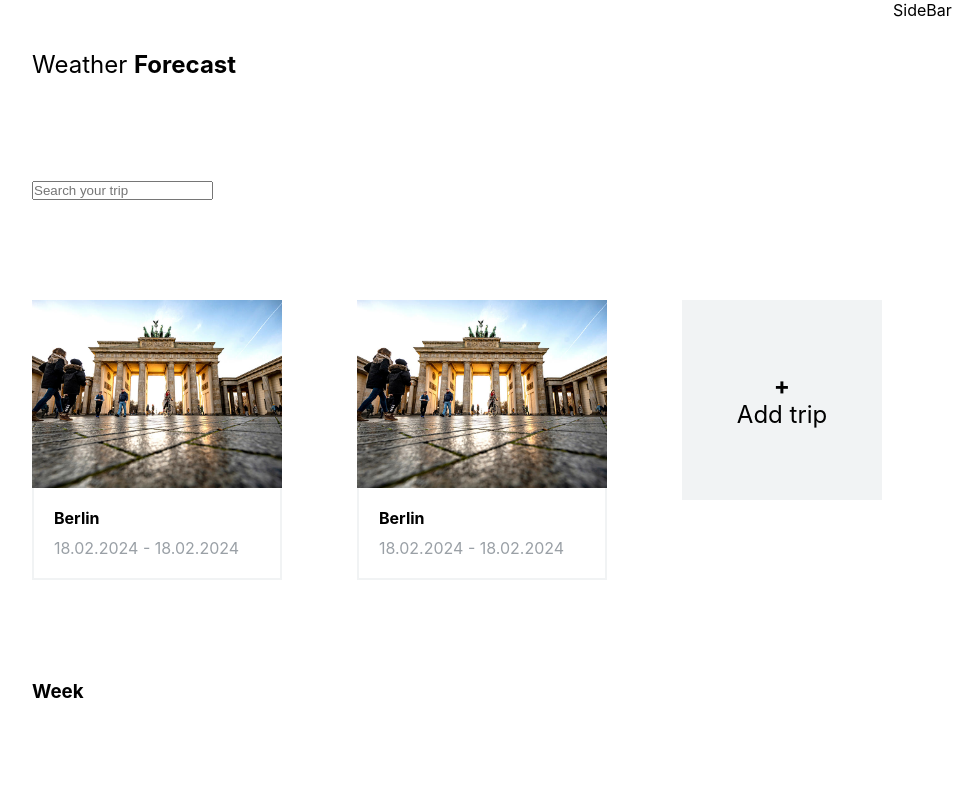
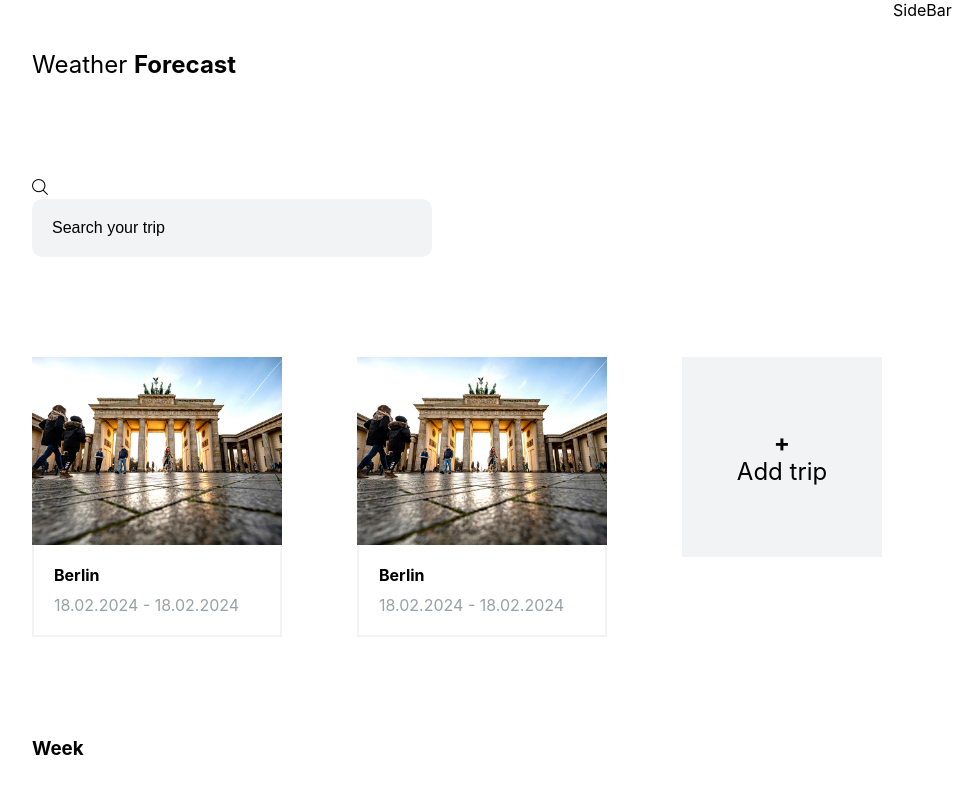
Before and after one commit to ytka2000/weather-app, a React (Create React App) app: page / in a window 1280 px wide. Shown: the top 794 px of the page, without its empty margins (18-998 px from the left). Built offline with nearby package versions, Linux system fonts and the light colour scheme.

Commit message:
update searchbar component with new input

```diff
--- a/src/components/SearchBar/SearchBar.jsx
+++ b/src/components/SearchBar/SearchBar.jsx
@@ -1,26 +1,34 @@
-import { useContext } from "react";
+import { useContext, useMemo } from "react";
 import { TripsContext } from "../../store/TripsContext";
+import Input from "../UI/Input";
 
 import formatDate from "../../utils/formatDate";
+import searchIcon from "../../assets/search.png";
+import styles from "./searchbar.module.css";
 
 const SearchBar = () => {
   const { trips } = useContext(TripsContext);
 
+  const list = useMemo(
+    () =>
+      trips.map(({ id, city, startDate, endDate }) => ({
+        id,
+        value: `${city}: ${formatDate(startDate)} - ${formatDate(endDate)}`,
+      })),
+    [trips]
+  );
+
   return (
     <section>
-      <input
-        list="trip-options"
+      <img src={searchIcon} alt="Search icon" />
+      <Input
+        id="trip-options"
         name="trip-options"
+        type="datalist"
+        list={list}
         placeholder="Search your trip"
+        className={styles["search-bar"]}
       />
-      <datalist id="trip-options">
-        {trips.map(({ id, city, startDate, endDate }) => (
-          <option
-            key={id}
-            value={`${city}: ${formatDate(startDate)} - ${formatDate(endDate)}`}
-          ></option>
-        ))}
-      </datalist>
     </section>
   );
 };
--- a/src/components/SearchBar/searchbar.module.css
+++ b/src/components/SearchBar/searchbar.module.css
@@ -0,0 +1,15 @@
+.search-bar {
+  width: 400px;
+}
+
+.search-bar input {
+  margin: 0;
+  padding: 20px;
+  background-color: var(--light-grey);
+  border: none;
+  border-radius: 10px;
+}
+
+.search-bar input::placeholder {
+  color: black;
+}
```
Also changed, not shown: src/assets/search.png (added).
